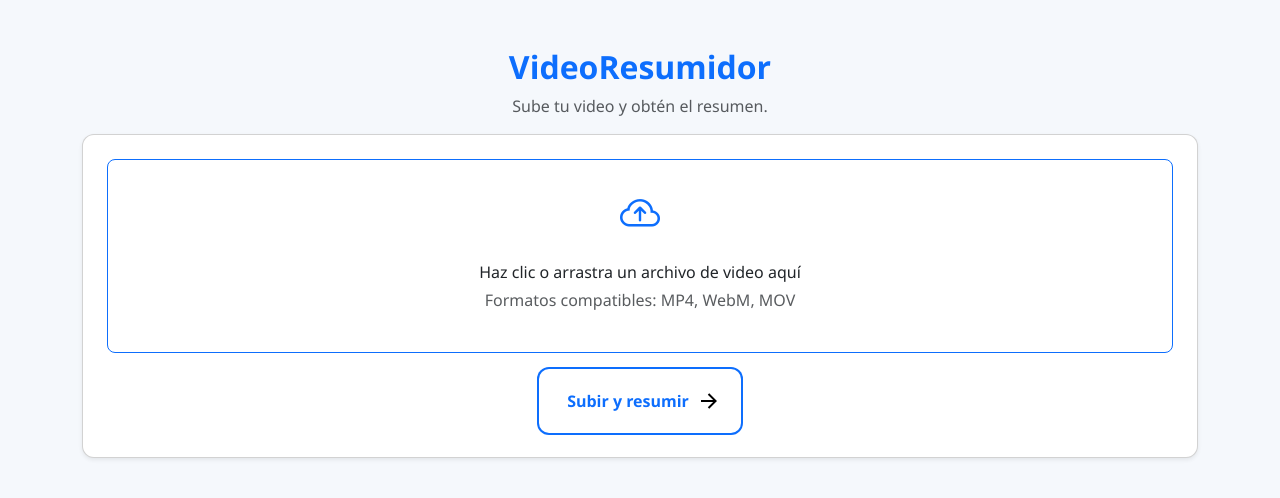
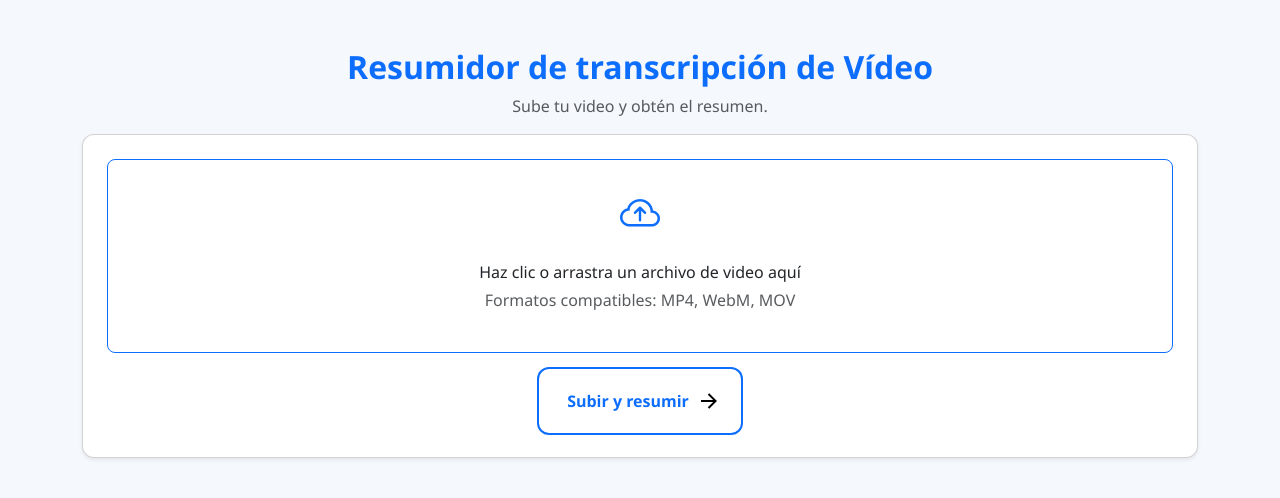
Before and after one commit to K-Lara-V/video-summary-fronted, a website: page index.html in a window 1280 px wide. Drawn offline with nearby package versions, Linux system fonts and the light colour scheme.

Commit message:
Agregue cosas al README

```diff
--- a/index.html
+++ b/index.html
@@ -20,7 +20,7 @@
   <div class="container py-5">
 
     <!-- Título y descripción -->
-    <h2 class="text-center text-primary fw-bold">VideoResumidor</h2>
+    <h2 class="text-center text-primary fw-bold">Resumidor de transcripción de Vídeo</h2>
     <p class="text-center text-muted">Sube tu video y obtén el resumen.</p>
 
     <div class="card p-4 shadow-sm">
--- a/js/videoProcessor.js
+++ b/js/videoProcessor.js
@@ -1,8 +1,6 @@
 //  videoProcessor.js
 // Este módulo contiene funciones reutilizables para manejar transcripción y resumen de videos.
 // Está diseñado para facilitar el testeo unitario con Jest.
-
-// ▓▓▓▓▓▓▓▓▓▓▓▓▓▓▓▓▓▓▓▓▓▓▓▓▓▓▓▓▓▓▓▓▓▓▓▓▓▓▓▓▓▓▓▓▓▓▓▓▓▓▓▓▓▓▓▓▓▓▓▓▓▓▓▓▓▓▓▓▓▓▓▓▓▓
 
 //  Variables globales simuladas para pruebas
 let transcripcionGlobal = "Texto de prueba transcripción";
```
